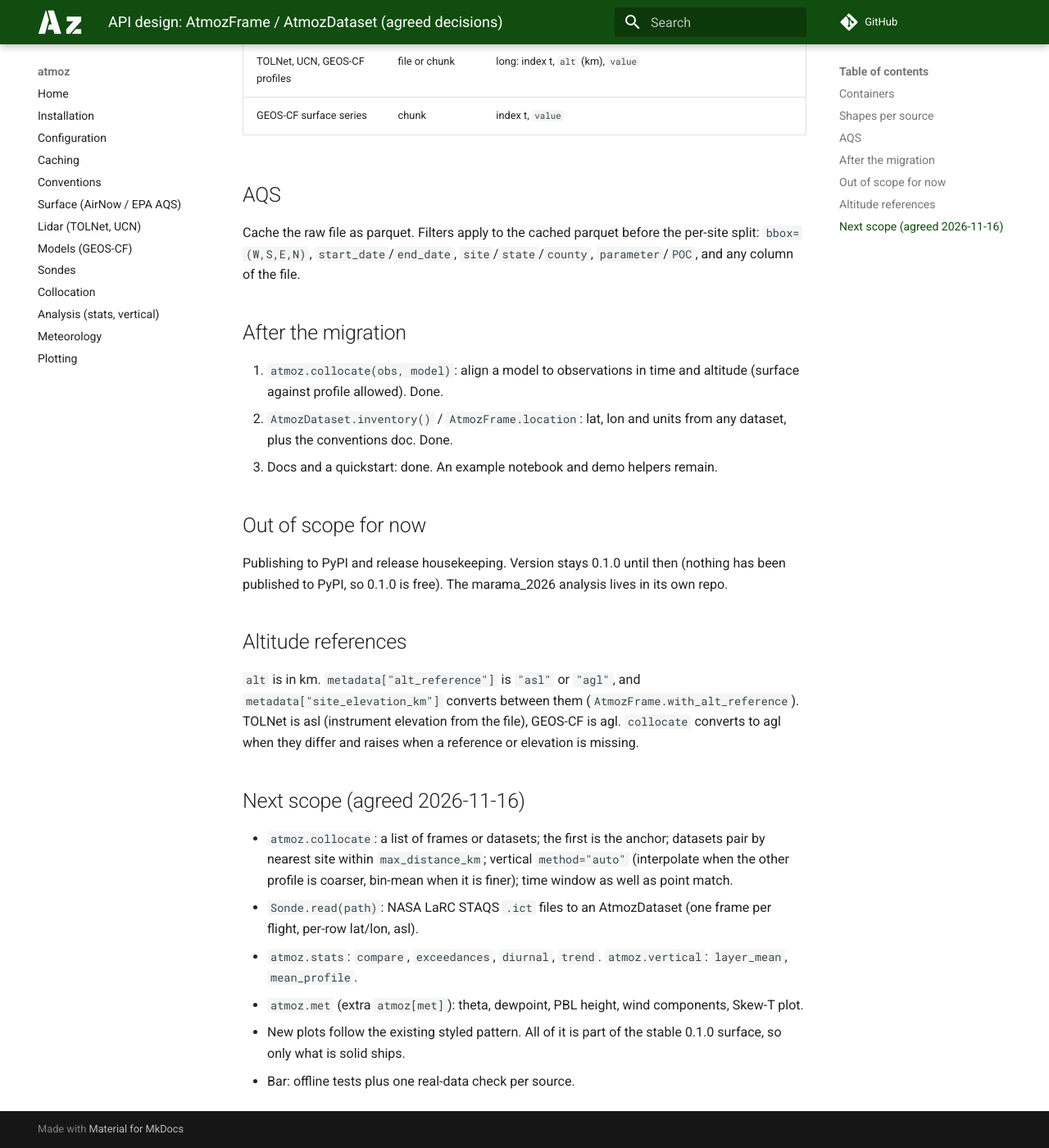
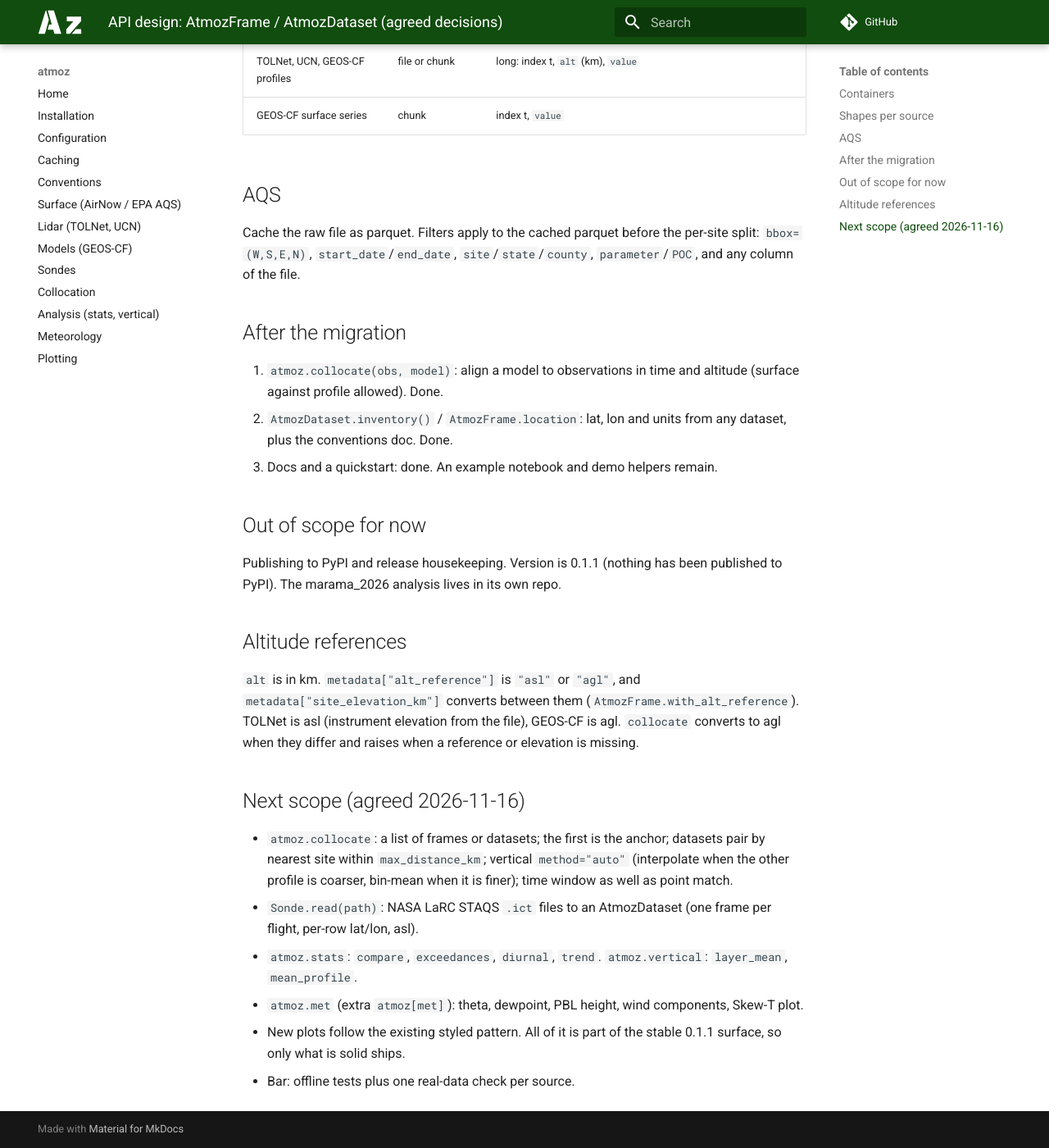
Before and after one commit to moroots/atmoz, an MkDocs documentation site: the page built from docs/design-api.md, in a window 1280 px wide and 1400 px high, scrolled down 1009 px. Shown: the whole window at 82% size. Built offline with MkDocs 1.6.1 and Material for MkDocs 9.7.7, drawn with Linux system fonts in a browser that asks for light colours; comment, search, counter and statistics services are not loaded.

Commit message:
Bump version to 0.1.1

```diff
--- a/docs/design-api.md
+++ b/docs/design-api.md
@@ -37,7 +37,7 @@ Cache the raw file as parquet. Filters apply to the cached parquet before the pe
 
 ## Out of scope for now
 
-Publishing to PyPI and release housekeeping. Version stays 0.1.0 until then (nothing has been published to PyPI, so 0.1.0 is free). The marama_2026 analysis lives in its own repo.
+Publishing to PyPI and release housekeeping. Version is 0.1.1 (nothing has been published to PyPI). The marama_2026 analysis lives in its own repo.
 
 ## Altitude references
 
@@ -52,5 +52,5 @@ they differ and raises when a reference or elevation is missing.
 * `Sonde.read(path)`: NASA LaRC STAQS `.ict` files to an AtmozDataset (one frame per flight, per-row lat/lon, asl).
 * `atmoz.stats`: `compare`, `exceedances`, `diurnal`, `trend`. `atmoz.vertical`: `layer_mean`, `mean_profile`.
 * `atmoz.met` (extra `atmoz[met]`): theta, dewpoint, PBL height, wind components, Skew-T plot.
-* New plots follow the existing styled pattern. All of it is part of the stable 0.1.0 surface, so only what is solid ships.
+* New plots follow the existing styled pattern. All of it is part of the stable 0.1.1 surface, so only what is solid ships.
 * Bar: offline tests plus one real-data check per source.
--- a/pyproject.toml
+++ b/pyproject.toml
@@ -4,7 +4,7 @@ build-backend = "setuptools.build_meta"
 
 [project]
 name = "atmoz"
-version = "0.1.0"
+version = "0.1.1"
 description = "Atmospheric science toolkit focused on ground-based datasets"
 readme = "README.md"
 requires-python = ">=3.11"
```
Also changed, not shown: CHANGELOG.md (+5 -1 lines).
